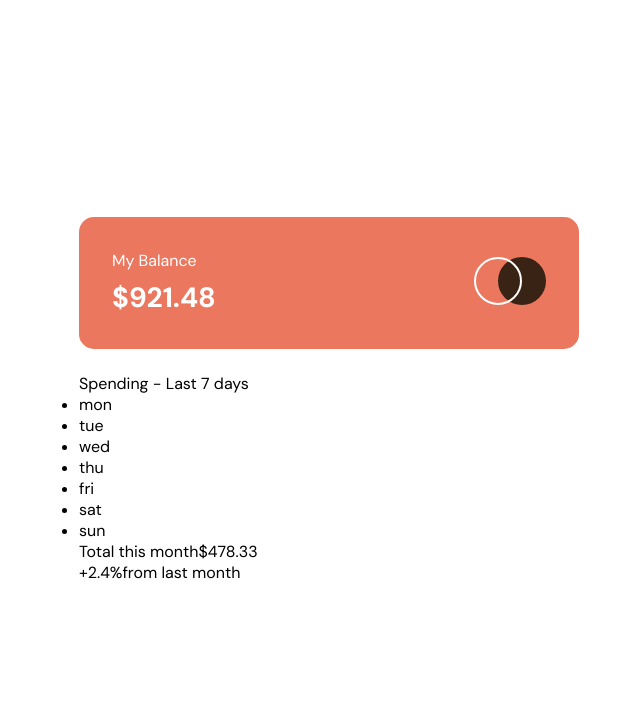
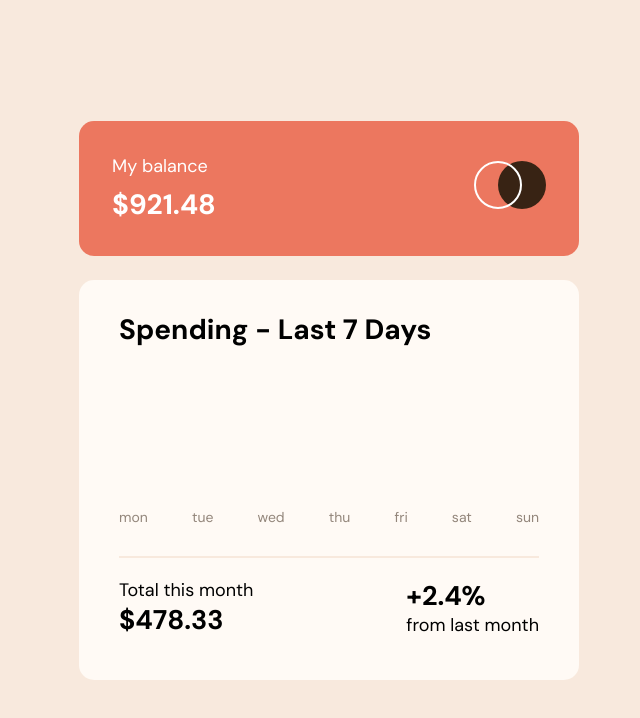
Before and after one commit to victorpatru/expense-chart-component, a React (Vite) app: page / in a window 1280 px wide. Shown: the top 718 px of the page, without its empty margins (311-951 px from the left). Built offline with nearby package versions, Linux system fonts and the light colour scheme.

Commit message:
feat: create and style spending card component

```diff
--- a/index.html
+++ b/index.html
@@ -4,7 +4,7 @@
     <meta charset="UTF-8" />
     <link rel="icon" type="image/svg+xml" href="/vite.svg" />
     <meta name="viewport" content="width=device-width, initial-scale=1.0" />
-    <title>Vite + React</title>
+    <title>Expense Chart Component</title>
   </head>
   <body>
     <div id="root"></div>
--- a/src/App.jsx
+++ b/src/App.jsx
@@ -5,55 +5,17 @@
 // - View the optimal layout for the content depending on their device's screen size
 // - See hover states for all interactive elements on the page
 // - **Bonus**: See dynamically generated bars based on the data provided in the local JSON file
-import Balance from "./components/Balance";
+import BalanceCard from "./components/Balance";
+import SpendingCard from "./components/SpendingCard";
 
 function App() {
   return (
     <main className="container">
       {/* Balance Component */}
-      <Balance />
+      <BalanceCard />
 
-      {/* Spending Visualization Component */}
-      <section className="spending-viz-container">
-        <span>Spending - Last 7 days</span>
-        <ul>
-          <li>
-            <span>mon</span>
-          </li>
-          <li>
-            <span>tue</span>
-          </li>
-          <li>
-            <span>wed</span>
-          </li>
-          <li>
-            <span>thu</span>
-          </li>
-          <li>
-            <span>fri</span>
-          </li>
-          <li>
-            <span>sat</span>
-          </li>
-          <li>
-            <span>sun</span>
-          </li>
-        </ul>
-        <div className="dividing-line"></div>
-
-        {/* Spending Information Component */}
-        <section className="spending-info-container">
-          <div>
-            <span>Total this month</span>
-            <span>$478.33</span>
-          </div>
-
-          <div>
-            <span>+2.4%</span>
-            <span>from last month</span>
-          </div>
-        </section>
-      </section>
+      {/* Spending Card Component */}
+      <SpendingCard />
     </main>
   );
 }
--- a/src/components/Balance.jsx
+++ b/src/components/Balance.jsx
@@ -1,10 +1,10 @@
 import React from "react";
 
-function Balance() {
+function BalanceCard() {
   return (
-    <section className="balance-container">
+    <section className="balance-card">
       <div>
-        <span>My Balance</span>
+        <span>My balance</span>
         <span>$921.48</span>
       </div>
       <div>
@@ -24,4 +24,4 @@ function Balance() {
   );
 }
 
-export default Balance;
+export default BalanceCard;
--- /dev/null
+++ b/src/components/SpendingCard.jsx
@@ -0,0 +1,50 @@
+import React from "react";
+
+function SpendingCard() {
+  return (
+    <section className="spending-card">
+      {/* Spending Visualization Component */}
+      <section className="spending-viz-container">
+        <h1>Spending - Last 7 Days</h1>
+        <ul>
+          <li>
+            <span>mon</span>
+          </li>
+          <li>
+            <span>tue</span>
+          </li>
+          <li>
+            <span>wed</span>
+          </li>
+          <li>
+            <span>thu</span>
+          </li>
+          <li>
+            <span>fri</span>
+          </li>
+          <li>
+            <span>sat</span>
+          </li>
+          <li>
+            <span>sun</span>
+          </li>
+        </ul>
+        <div className="dividing-line"></div>
+      </section>
+      {/* Spending Information Component */}
+      <section className="spending-info-container">
+        <div>
+          <span>Total this month</span>
+          <h2>$478.33</h2>
+        </div>
+
+        <div>
+          <h2>+2.4%</h2>
+          <span>from last month</span>
+        </div>
+      </section>
+    </section>
+  );
+}
+
+export default SpendingCard;
--- a/src/index.css
+++ b/src/index.css
@@ -27,7 +27,11 @@ body {
   flex-direction: column;
   justify-content: center;
   align-content: center;
+  background-color: var(--secondary-cream);
+  font-size: 1.125rem;
 }
+
+/* Main Container Styling */
 
 .container {
   display: flex;
@@ -37,7 +41,8 @@ body {
   gap: 1.5rem;
 }
 
-.balance-container {
+/* Balance Component Styling */
+.balance-card {
   display: flex;
   justify-content: space-between;
   width: 100%;
@@ -47,17 +52,65 @@ body {
   border-radius: 15px;
 }
 
-.balance-container div:nth-of-type(1) {
+.balance-card div:nth-of-type(1) {
   display: flex;
   flex-direction: column;
   gap: 0.5rem;
 }
 
-.balance-container div:nth-of-type(1) span:nth-of-type(2) {
+.balance-card div:nth-of-type(1) span:nth-of-type(2) {
   font-size: 1.75rem;
   font-weight: 700;
 }
 
-.balance-container div:nth-of-type(2) {
+.balance-card div:nth-of-type(2) {
   align-self: center;
 }
+
+/* SpendingCard Component Styling */
+
+.spending-card {
+  display: flex;
+  flex-direction: column;
+  background-color: var(--secondary-pale-orange);
+  height: 400px;
+  border-radius: 15px;
+}
+
+.spending-card ul {
+  list-style: none;
+  padding: 0;
+  margin: 0;
+  display: flex;
+  gap: 1rem;
+  justify-content: space-between;
+  color: var(--secondary-medium-brown);
+  font-size: 14px;
+  margin-top: 160px;
+}
+
+.spending-viz-container {
+  width: 84%;
+  margin: 31px auto 20px;
+  display: flex;
+  flex-direction: column;
+}
+
+.spending-viz-container h1 {
+  font-size: 1.75rem;
+  font-weight: 700;
+}
+
+.dividing-line {
+  border-top: 2px solid var(--secondary-cream);
+  margin-top: 30px;
+}
+
+/* SpendingInfo Component Styling */
+
+.spending-info-container {
+  display: flex;
+  justify-content: space-between;
+  width: 84%;
+  margin: 0 auto;
+}
```
